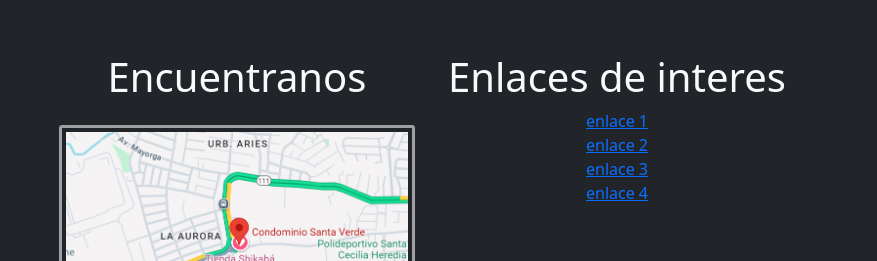
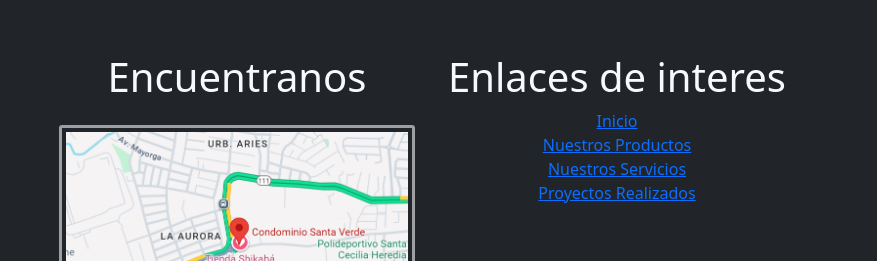
Before and after one commit to manuelperez0000/ssremodelaciones2, an Astro site: page / in a window 1280 px wide. Shown: the part 4674-4935 px from the top of the page, 403-1280 px from the left. Built offline with nearby package versions, Linux system fonts and the light colour scheme; Astro itself is replaced by a stand-in of ours.

Commit message:
antes de la galeria

```diff
--- a/src/components/Footer/Footer.astro
+++ b/src/components/Footer/Footer.astro
@@ -55,10 +55,10 @@ import SocialButton from "../SocialButton/SocialButton.astro";
             </div>
             <div class="col-12 col-md-4 text-center">
                 <h1 class="">Enlaces de interes</h1>
-                <div><a href="#" target="__blanc"> enlace 1 </a></div>
-                <div><a href="#" target="__blanc"> enlace 2 </a></div>
-                <div><a href="#" target="__blanc"> enlace 3 </a></div>
-                <div><a href="#" target="__blanc"> enlace 4 </a></div>
+                <div><a href="/" target="__blanc"> Inicio </a></div>
+                <div><a href="/products" target="__blanc"> Nuestros Productos </a></div>
+                <div><a href="/services" target="__blanc"> Nuestros Servicios </a></div>
+                <div><a href="/proyects" target="__blanc"> Proyectos Realizados </a></div>
             </div>
             <div class="col-12 text-center text-gray reserved">
                 ©2018 todos los derechos reservados por SS REMODELACIONES
```
